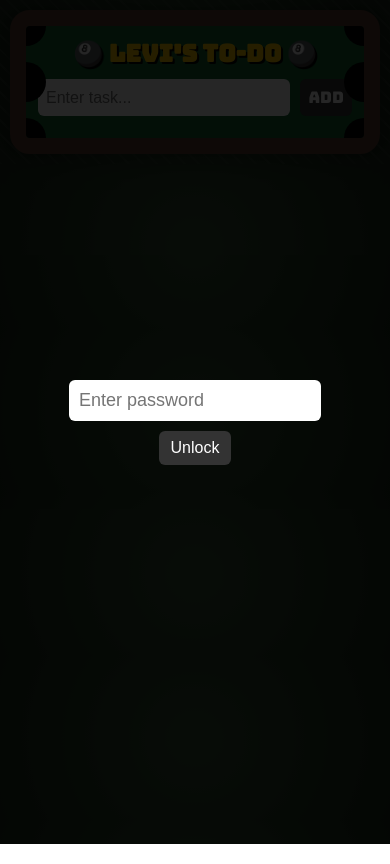
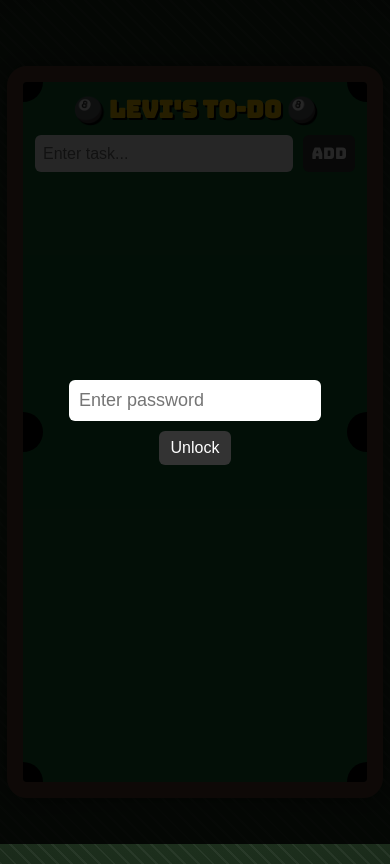
Before and after one commit to nibblys/24-bdaygift, a plain HTML site: page index.html in a window 390 px wide. Drawn offline with nearby package versions, Linux system fonts and the light colour scheme.

Commit message:
Update index.html (media fix)

```diff
--- a/index.html
+++ b/index.html
@@ -85,43 +85,29 @@ li:hover {transform:translateY(-3px);box-shadow:0 4px 8px rgba(0,0,0,0.4);}
 /* FOR MOBILE */
 @media (max-width: 480px) {
   body {
-    height: auto;
+    flex-direction: column;
+    justify-content: center;
+    align-items: center;
+    min-height: 100vh;
     padding: 10px;
   }
 
   .table {
-    width: 320px;      /* bigger than 90vw on some phones */
-    height: auto;
+    width: 90vw;
+    max-width: 320px;
+    height: 80vh;
     border: 16px solid #5c3d2e;
-    border-radius: 20px;
     padding: 12px;
+    overflow-y: auto;
   }
 
-  h1 {
-    font-size: 24px;   /* bigger and readable */
-  }
-
-  .ball {
-    width: 36px;
-    height: 36px;
-    font-size: 14px;
-  }
-
-  .todo-input input {
-    font-size: 16px;
-    padding: 8px;
-  }
-
-  .todo-input button {
-    font-size: 16px;
-    padding: 8px;
-  }
-
-  .note-preview {
-    font-size: 14px;
-    margin-left: 40px;
-    margin-top: 4px;
-  }
+  h1 { font-size: 24px; }
+  .ball { width: 36px; height: 36px; font-size: 14px; }
+  .pin { width: 30px; height: 30px; }
+  .pin svg { transform: scale(1.3); }
+  .todo-input input { font-size: 16px; padding: 8px; }
+  .todo-input button { font-size: 16px; padding: 8px; }
+  .note-preview { font-size: 14px; margin-left: 40px; margin-top: 4px; }
 }
 </style>
 </head>
```
